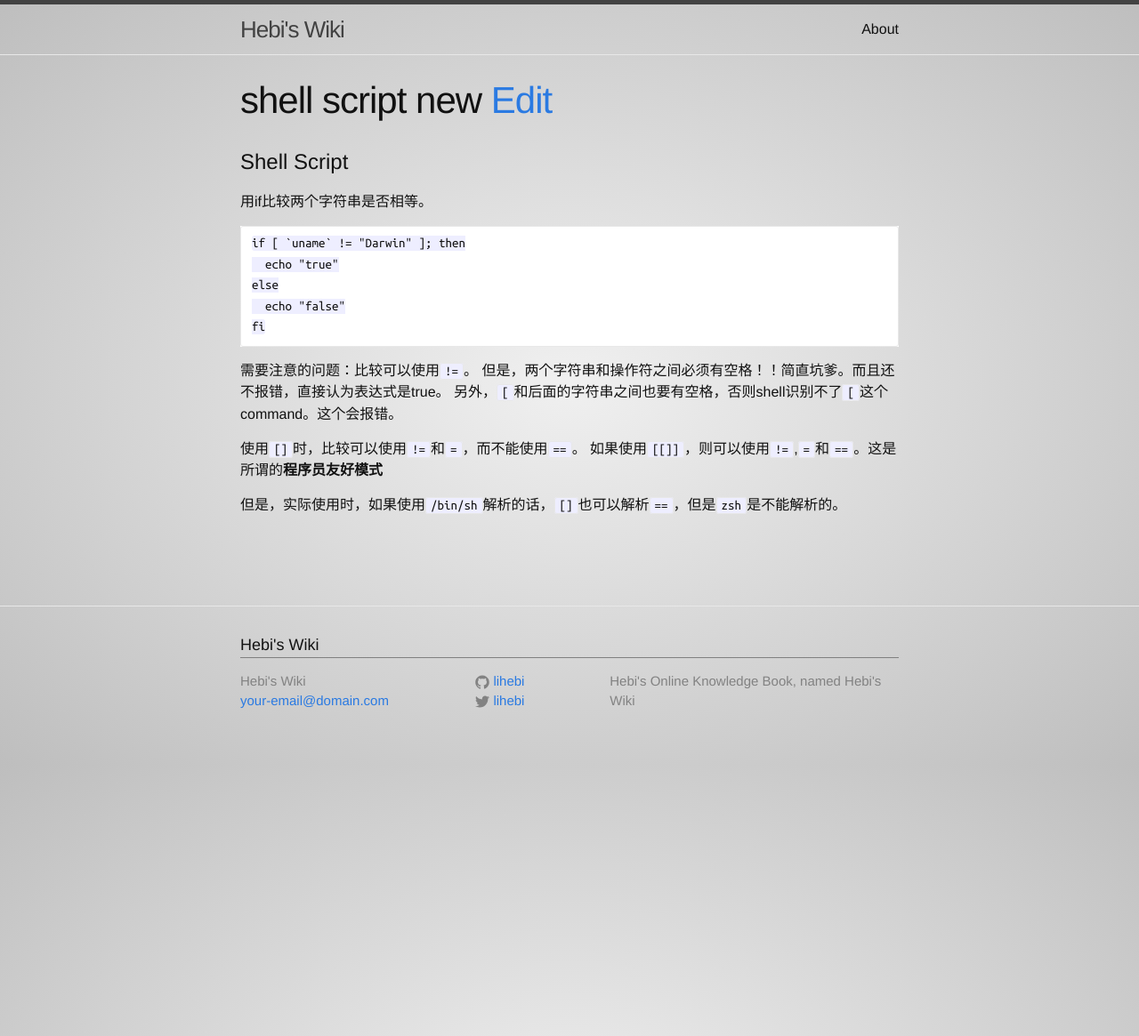
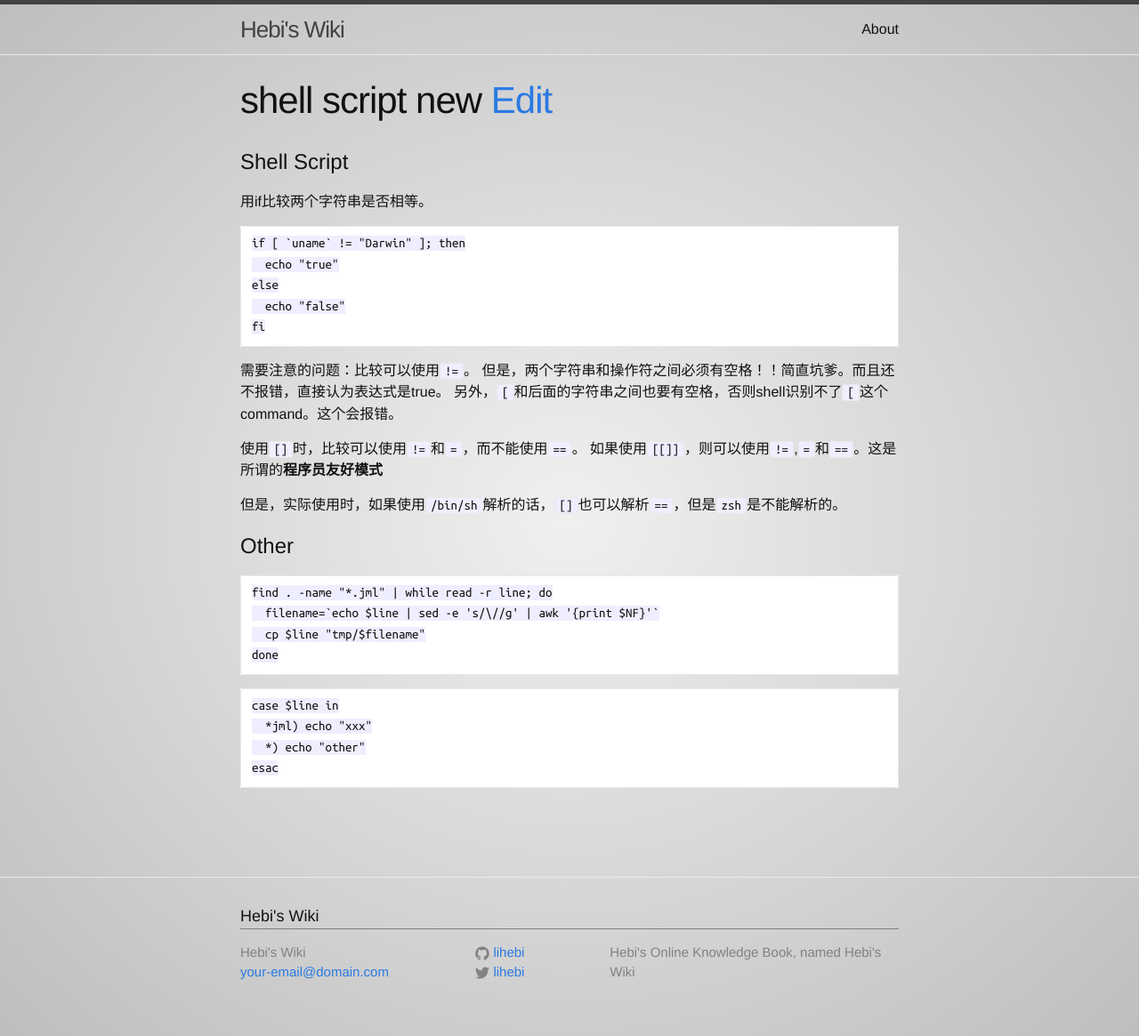
Before and after one commit to lihebi/wiki-old, a Jekyll site: the page built from _wiki/operating-system/linux/shell/shell3.md, in a window 1280 px wide. Shown: the whole page at 89% size. Built offline with Jekyll 4.4.1, drawn with Linux system fonts in a browser that asks for light colours; nearby versions of some CDN libraries; Markdown is read by kramdown in place of the engine named in the settings; a style sheet for code colours, icons or effects is not loaded.

Commit message:
Update shell3.md

````diff
--- a/_wiki/operating-system/linux/shell/shell3.md
+++ b/_wiki/operating-system/linux/shell/shell3.md
@@ -2,7 +2,8 @@
 title: shell script new
 ---
 
-# Shell Script
+Shell Script
+============
 
 用if比较两个字符串是否相等。
 
@@ -23,3 +24,20 @@ fi
 
 
 但是，实际使用时，如果使用`/bin/sh`解析的话，`[]`也可以解析`==`，但是`zsh`是不能解析的。
+
+Other
+=====
+
+```
+find . -name "*.jml" | while read -r line; do
+  filename=`echo $line | sed -e 's/\//g' | awk '{print $NF}'`
+  cp $line "tmp/$filename"
+done
+```
+
+```
+case $line in
+  *jml) echo "xxx"
+  *) echo "other"
+esac
+```
````
